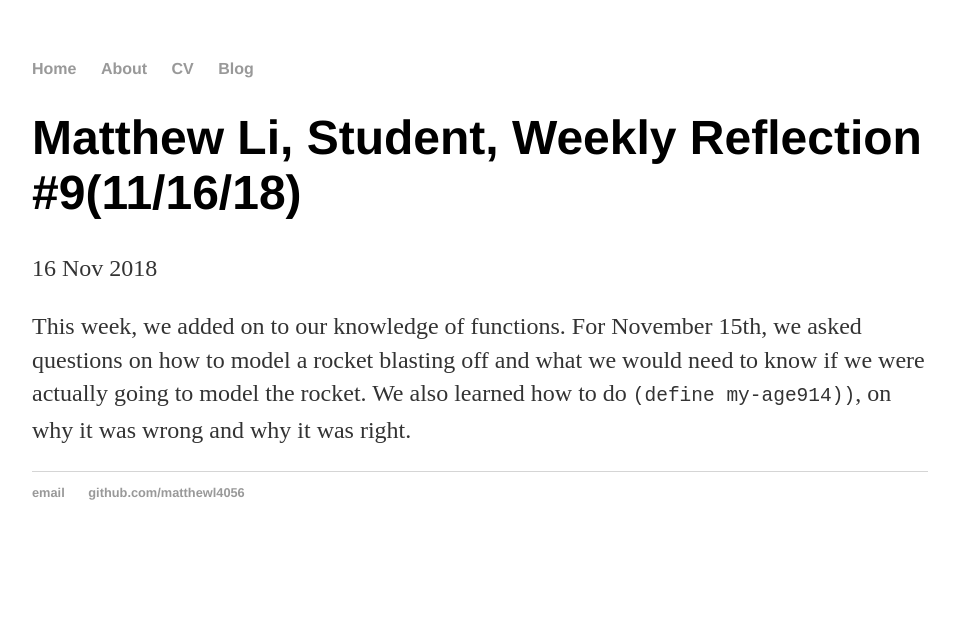
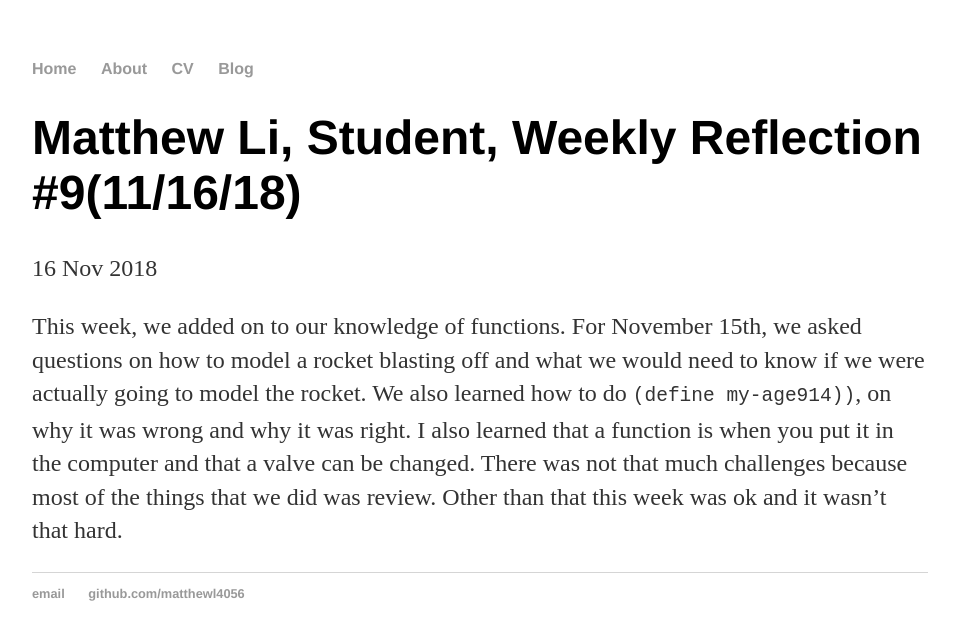
Before and after one commit to matthewl4056/matthewl4056.github.io, a Jekyll site: the page built from _posts/2018-11-16-weekly-reflection-09.md, in a window 1280 px wide. Shown: the top 640 px of the page, without its empty margins (160-1119 px from the left). Built offline with Jekyll 4.4.1, drawn with Linux system fonts in a browser that asks for light colours.

Commit message:
Update 2018-11-16-weekly-reflection-09.md

````diff
--- a/_posts/2018-11-16-weekly-reflection-09.md
+++ b/_posts/2018-11-16-weekly-reflection-09.md
@@ -3,4 +3,4 @@ layout: post
 title: "Matthew Li, Student, Weekly Reflection #9(11/16/18)"
 date: 2018-11-16
 ---
-This week, we added on to our knowledge of functions. For November 15th, we asked questions on how to model a rocket blasting off and what we would need to know if we were actually going to model the rocket. We also learned how to do ```(define my-age914))```, on why it was wrong and why it was right.
+This week, we added on to our knowledge of functions. For November 15th, we asked questions on how to model a rocket blasting off and what we would need to know if we were actually going to model the rocket. We also learned how to do ```(define my-age914))```, on why it was wrong and why it was right. I also learned that a function is when you put it in the computer and that a valve can be changed. There was not that much challenges because most of the things that we did was review. Other than that this week was ok and it wasn't that hard.
````
